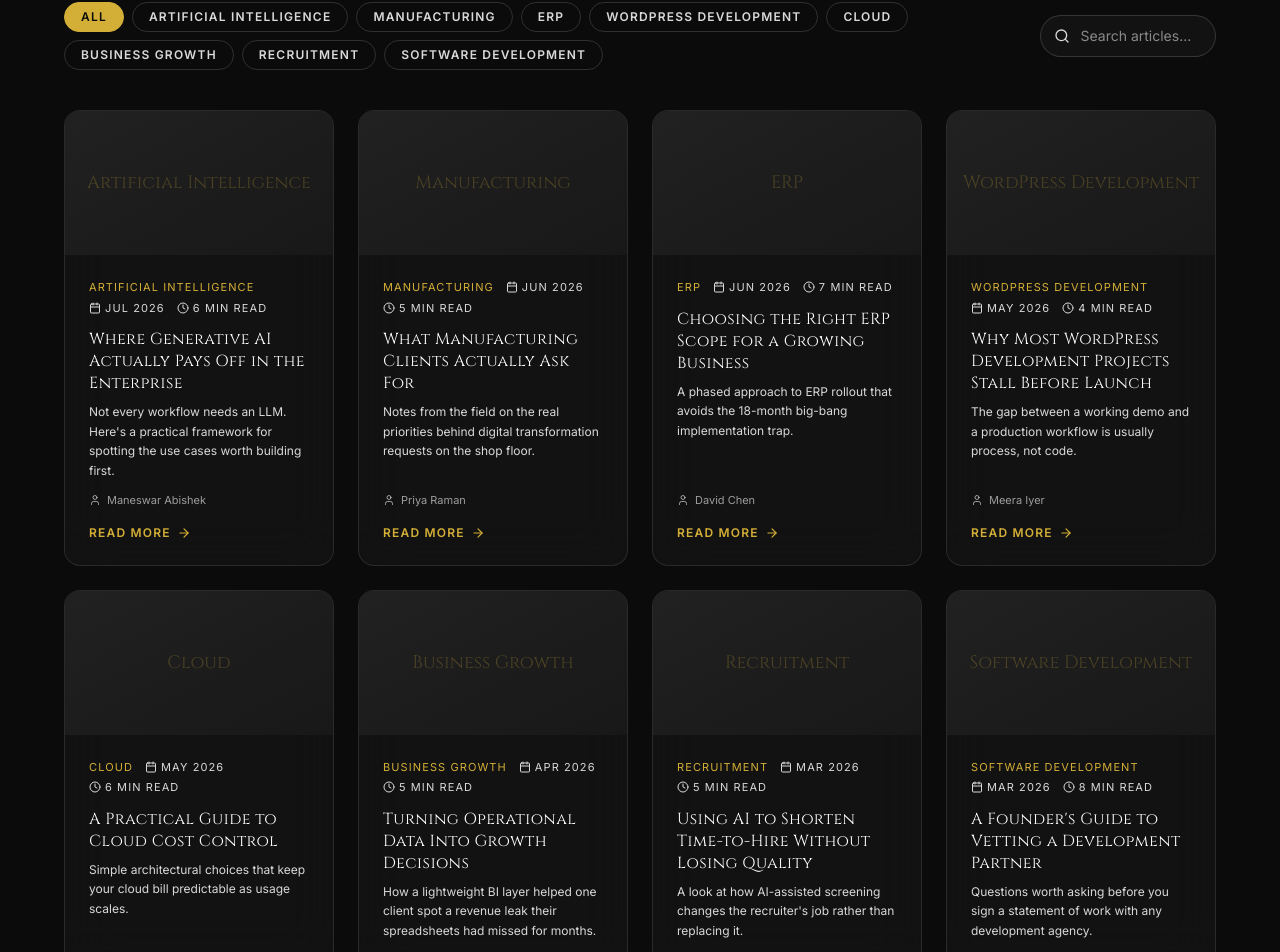
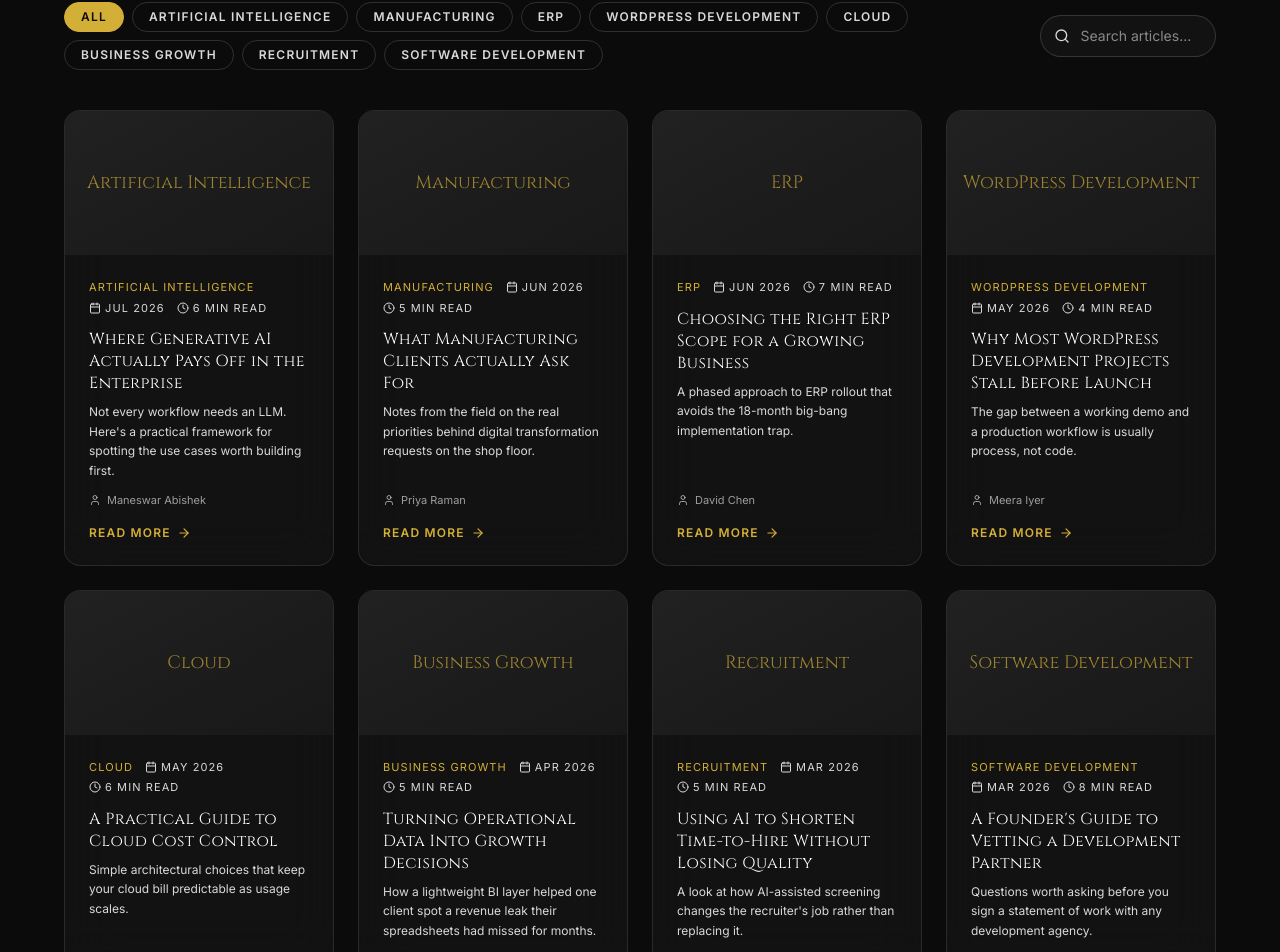
Before and after one commit to Namithagm/vettriswar-groups, a Next.js app: page / in a window 1280 px wide. Shown: the part 10468-11420 px from the top of the page. Built offline with nearby package versions, Linux system fonts and the light colour scheme; no server answers.

Commit message:
Improve visibility of category label in blog cards

```diff
--- a/components/sections/blog.tsx
+++ b/components/sections/blog.tsx
@@ -175,8 +175,8 @@ export default function Blog() {
             <Reveal key={post.id} delay={(i % 4) * 0.08}>
               <article className="glass-card glass-card-hover group flex h-full flex-col overflow-hidden">
                 <div className="relative flex h-36 items-center justify-center bg-gradient-to-br from-ink-raised to-ink-soft">
-                  <span className="font-display text-lg text-gold/25">
-                    {post.category}
+                  <span className="font-display text-lg text-gold/70">
+                  {post.category}
                   </span>
                 </div>
                 <div className="flex flex-1 flex-col p-6">
```
